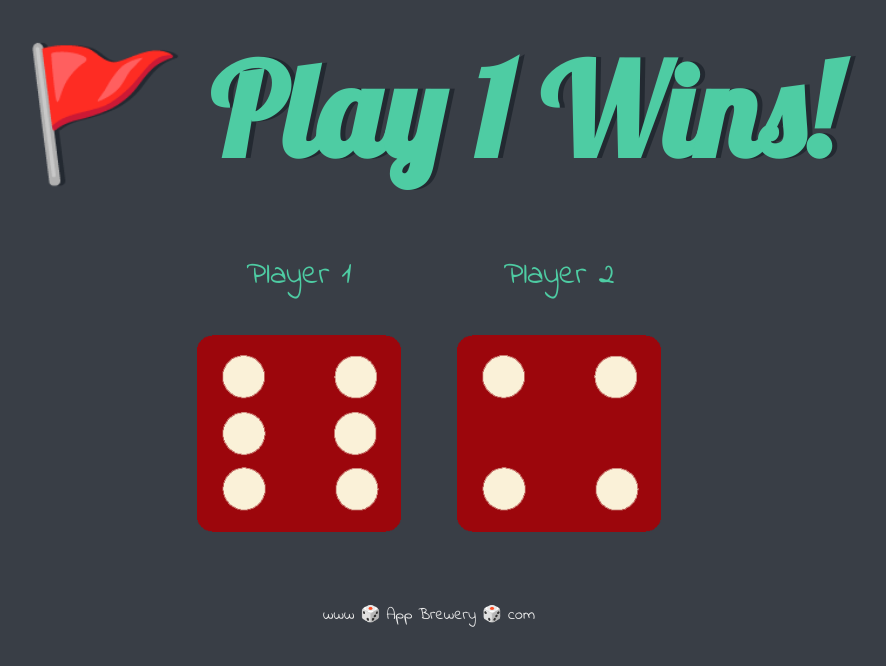
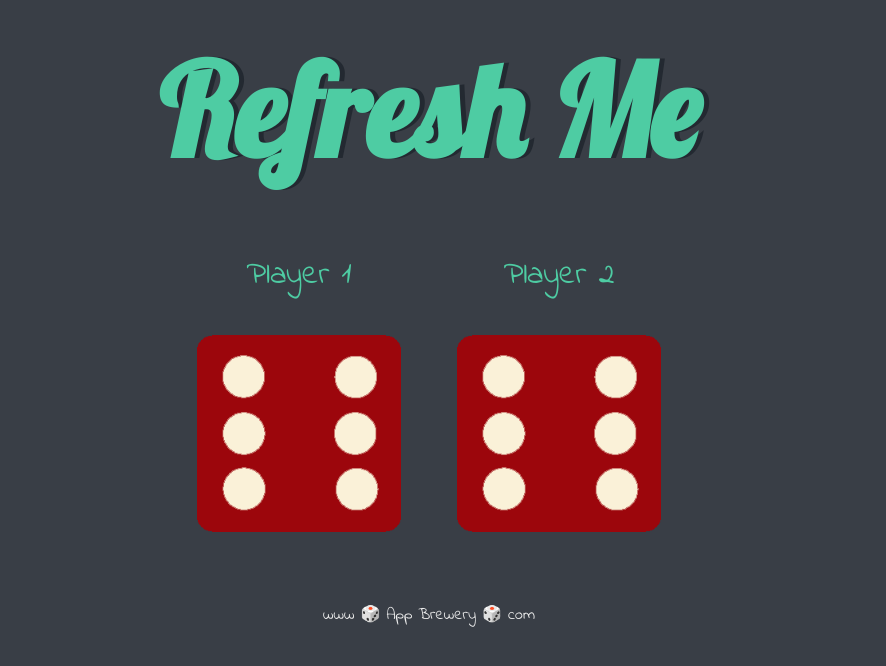
Before and after one commit to indudhar93/dice-game, a plain HTML site: page dicee.html in a window 1280 px wide. Shown: the whole page, without its empty margins (211-1097 px from the left). Drawn offline with Linux system fonts and the light colour scheme.

Commit message:
Update dicee.html

```diff
--- a/dicee.html
+++ b/dicee.html
@@ -24,7 +24,7 @@
 
     </div>
 
-    <script src="index.js" charset="utf-8"></script>
+<!--     <script src="index.js" charset="utf-8"></script> -->
 
       </body>
 
```
